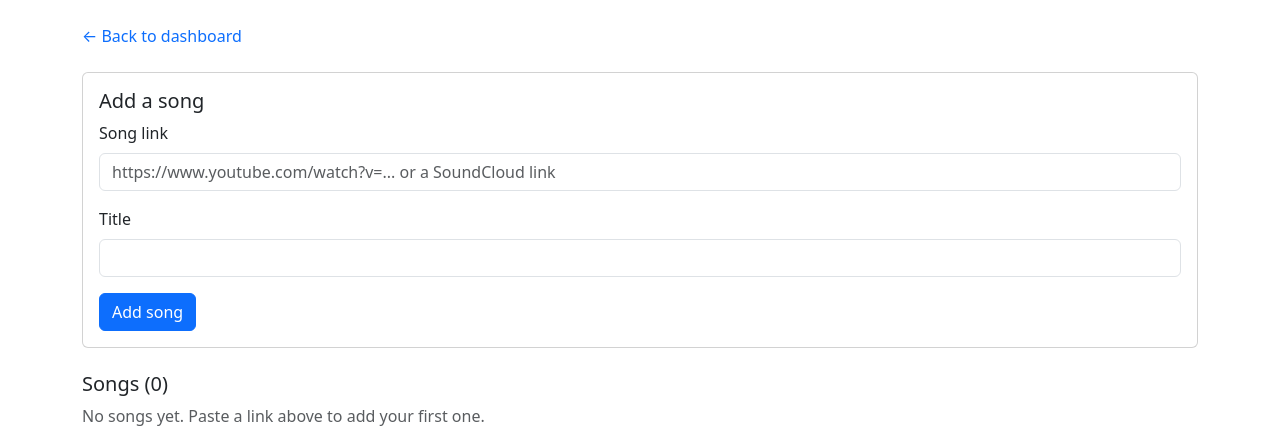
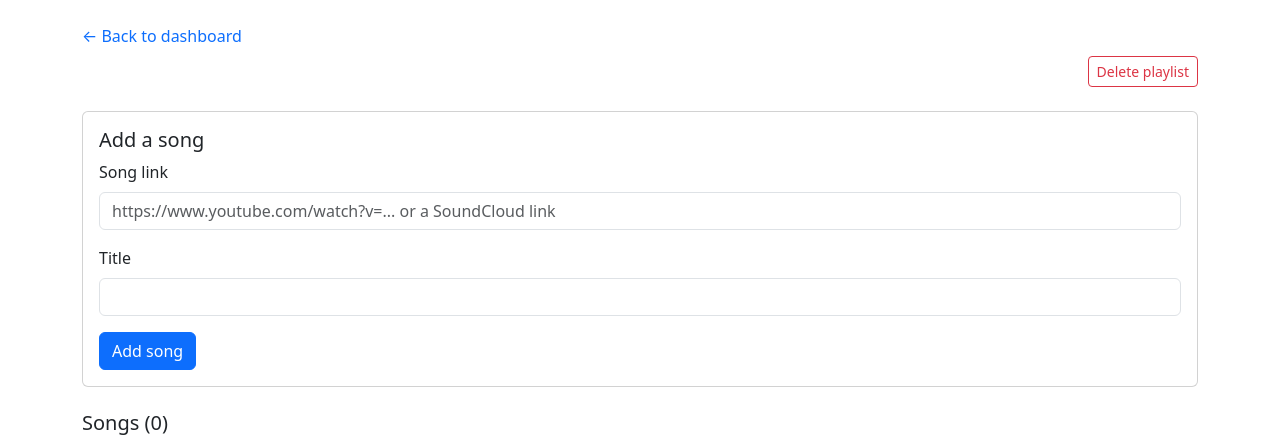
Before and after one commit to Aella67/MusicShare, a Flask app: template templates/playlist.html in a window 1280 px wide. Shown: the part 56-491 px from the top of the page. Run offline with Flask 3, Linux system fonts and the light colour scheme; the template is opened without the code that fills it: values that come from a table or form of the project are taken from there, others are empty.

Commit message:
Add delete for songs, playlists and rooms

```diff
--- a/app.py
+++ b/app.py
@@ -133,6 +133,31 @@ def playlist_detail(playlist_id):
     return render_template("playlist.html", playlist=playlist, form=form, tracks=tracks)
 
 
+@app.route("/playlists/<int:playlist_id>/delete", methods=["POST"])
+@login_required
+def delete_playlist(playlist_id):
+    playlist = Playlist.find_by_id(playlist_id)
+    if playlist is None or playlist.user_id != session["user_id"]:
+        abort(404)
+    playlist.delete()
+    flash("Playlist deleted.", "info")
+    return redirect(url_for("dashboard"))
+
+
+@app.route("/playlists/<int:playlist_id>/tracks/<int:track_id>/delete", methods=["POST"])
+@login_required
+def delete_track(playlist_id, track_id):
+    playlist = Playlist.find_by_id(playlist_id)
+    if playlist is None or playlist.user_id != session["user_id"]:
+        abort(404)
+    track = Track.find_by_id(track_id)
+    if track is None or track.playlist_id != playlist.id:
+        abort(404)
+    track.delete()
+    flash("Song removed.", "info")
+    return redirect(url_for("playlist_detail", playlist_id=playlist.id))
+
+
 @app.route("/rooms/new", methods=["GET", "POST"])
 @login_required
 def new_room():
@@ -175,6 +200,17 @@ def room_page(code):
                            last_reaction_id=Reaction.latest_id(room.id),
                            chat_history=history,
                            last_message_id=history[-1]["id"] if history else 0)
+
+
+@app.route("/room/<code>/delete", methods=["POST"])
+@login_required
+def delete_room(code):
+    room = Room.find_by_code(code)
+    if room is None or room.host_id != session["user_id"]:
+        abort(404)
+    room.delete()
+    flash("Room deleted.", "info")
+    return redirect(url_for("dashboard"))
 
 
 @app.route("/room/<code>/state", methods=["GET", "POST"])
--- a/models/room.py
+++ b/models/room.py
@@ -56,6 +56,17 @@ class Room:
             cur.execute("UPDATE rooms SET status = 'closed' WHERE id = %s", (self.id,))
             conn.commit()
             self.status = "closed"
+        finally:
+            conn.close()
+
+    def delete(self):
+        """Delete the room. Its reactions and chat messages are removed too
+        (set by the database foreign keys)."""
+        conn = get_connection()
+        try:
+            cur = conn.cursor()
+            cur.execute("DELETE FROM rooms WHERE id = %s", (self.id,))
+            conn.commit()
         finally:
             conn.close()
 
--- a/models/track.py
+++ b/models/track.py
@@ -42,6 +42,15 @@ class Track:
         finally:
             conn.close()
 
+    def delete(self):
+        conn = get_connection()
+        try:
+            cur = conn.cursor()
+            cur.execute("DELETE FROM tracks WHERE id = %s", (self.id,))
+            conn.commit()
+        finally:
+            conn.close()
+
     @classmethod
     def from_url(cls, playlist_id, url, title):
         """Return a YouTubeTrack or SoundCloudTrack, or None if the link isn't supported."""
@@ -56,6 +65,21 @@ class Track:
         if host in SOUNDCLOUD_HOSTS:
             return SoundCloudTrack(None, playlist_id, url, title)
         return None
+
+    @classmethod
+    def find_by_id(cls, track_id):
+        conn = get_connection()
+        try:
+            cur = conn.cursor()
+            cur.execute(
+                "SELECT id, playlist_id, source, source_url, title, position "
+                "FROM tracks WHERE id = %s",
+                (track_id,),
+            )
+            row = cur.fetchone()
+            return cls._from_row(row) if row else None
+        finally:
+            conn.close()
 
     @classmethod
     def find_by_playlist(cls, playlist_id):
--- a/templates/playlist.html
+++ b/templates/playlist.html
@@ -3,7 +3,15 @@
 
 {% block content %}
 <a href="{{ url_for('dashboard') }}" class="text-decoration-none">&larr; Back to dashboard</a>
-<h1 class="h2 mt-2 mb-4">{{ playlist.name }}</h1>
+<div class="d-flex justify-content-between align-items-center mt-2 mb-4">
+  <h1 class="h2 mb-0">{{ playlist.name }}</h1>
+  <form method="post" action="{{ url_for('delete_playlist', playlist_id=playlist.id) }}"
+        class="m-0"
+        onsubmit="return confirm('Delete this playlist and all its songs?');">
+    <input type="hidden" name="csrf_token" value="{{ csrf_token() }}">
+    <button type="submit" class="btn btn-outline-danger btn-sm">Delete playlist</button>
+  </form>
+</div>
 
 <div class="card mb-4">
   <div class="card-body">
@@ -38,12 +46,19 @@
         <span>
           <span class="text-muted me-2">{{ loop.index }}.</span>{{ t.title }}
         </span>
-        <span>
-          <span class="badge {{ 'bg-danger' if t.source == 'youtube' else 'bg-warning text-dark' }} me-2">
+        <span class="d-flex align-items-center gap-2">
+          <span class="badge {{ 'bg-danger' if t.source == 'youtube' else 'bg-warning text-dark' }}">
             {{ t.source }}
           </span>
           <a href="{{ t.source_url }}" target="_blank" rel="noopener noreferrer"
              class="small">open</a>
+          <form method="post"
+                action="{{ url_for('delete_track', playlist_id=playlist.id, track_id=t.id) }}"
+                class="m-0"
+                onsubmit="return confirm('Remove this song from the playlist?');">
+            <input type="hidden" name="csrf_token" value="{{ csrf_token() }}">
+            <button type="submit" class="btn btn-outline-danger btn-sm">Remove</button>
+          </form>
         </span>
       </li>
     {% endfor %}
```
Also changed, not shown: models/playlist.py (+11 -0 lines), templates/dashboard.html (+15 -3 lines).
